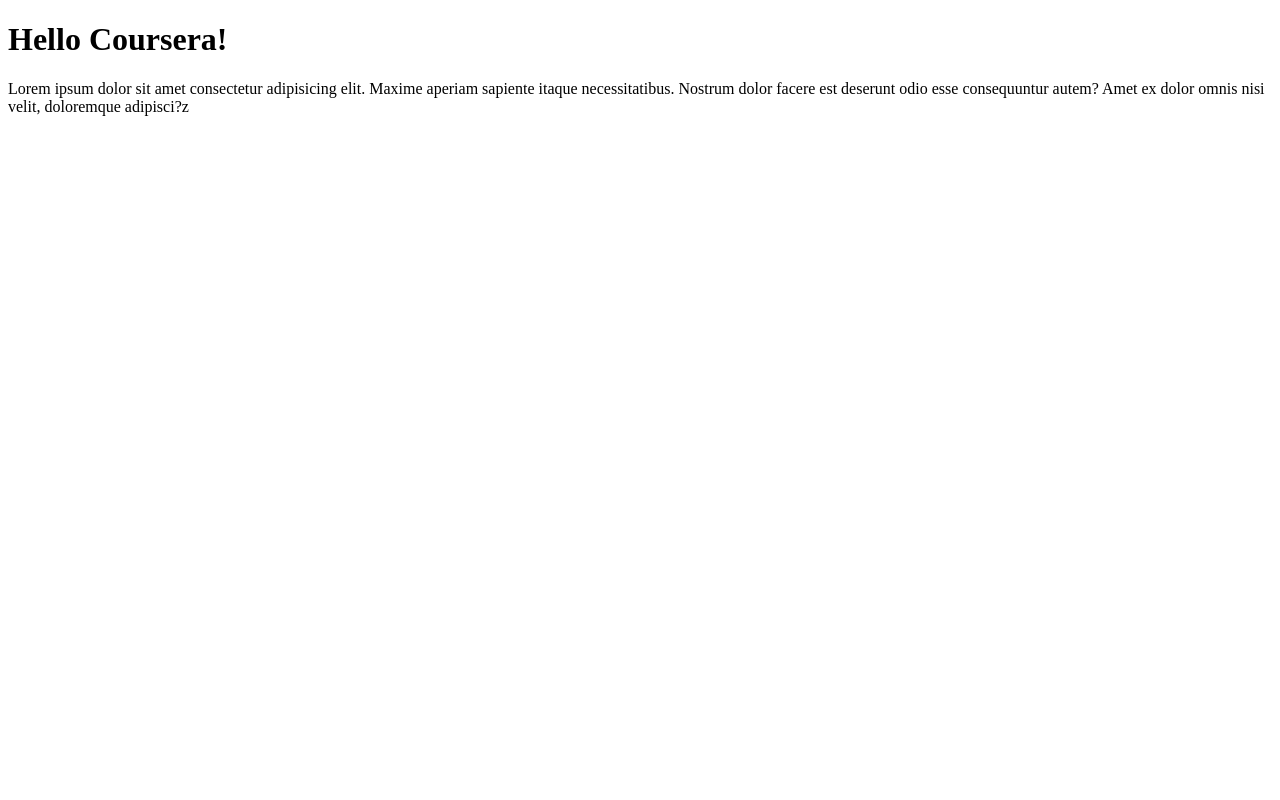
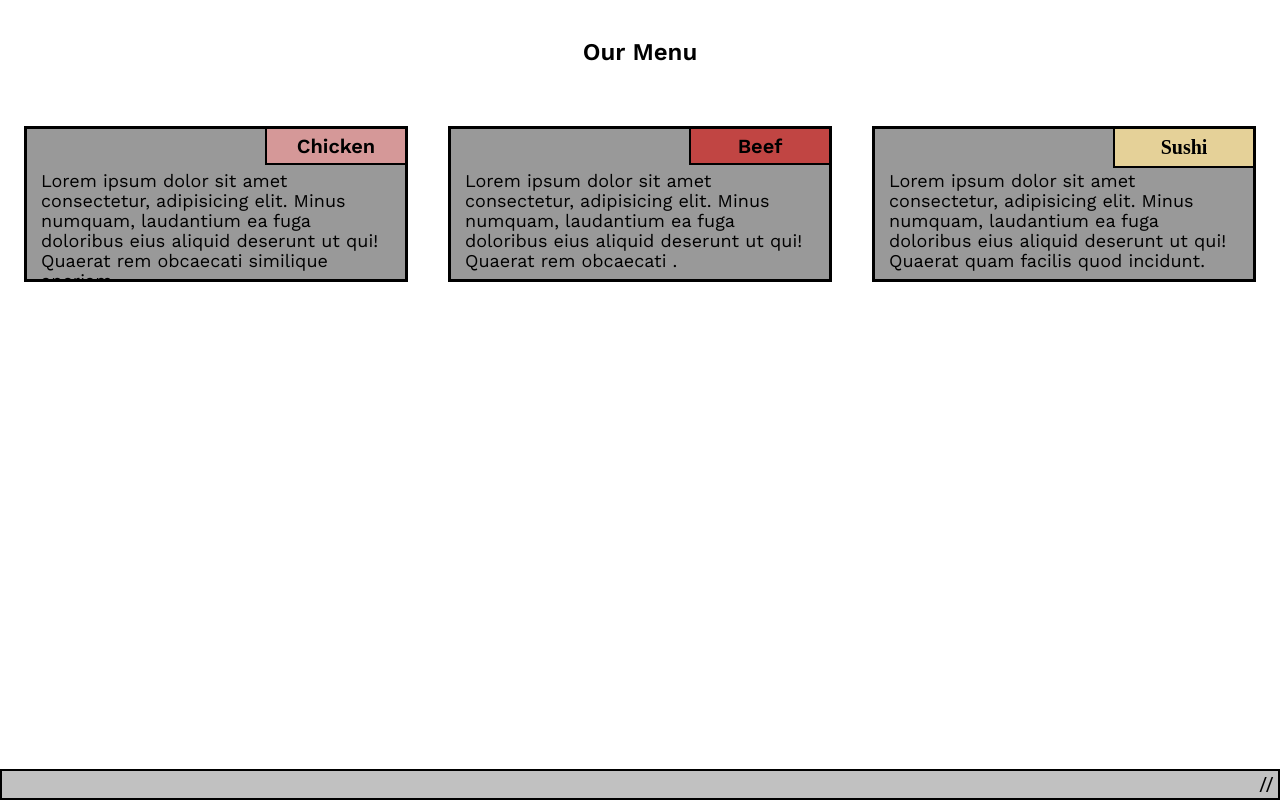
Before and after one commit to mshakhriyorov/mod2_sol, a plain HTML site: page index.html in a window 1280 px wide. Drawn offline with nearby package versions, Linux system fonts and the light colour scheme.

Commit message:
final commit

```diff
--- a/index.html
+++ b/index.html
@@ -3,10 +3,25 @@
 <head>
     <meta charset="UTF-8">
     <meta name="viewport" content="width=device-width, initial-scale=1.0">
+    <link rel="stylesheet" href="./style.css">
     <title>Document</title>
 </head>
 <body>
-    <h1>Hello Coursera!</h1>
-    <p>Lorem ipsum dolor sit amet consectetur adipisicing elit. Maxime aperiam sapiente itaque necessitatibus. Nostrum dolor facere est deserunt odio esse consequuntur autem? Amet ex dolor omnis nisi velit, doloremque adipisci?z</p>
+    <h1>Our Menu</h1>
+   <div class="row">
+        <div class="item1" >
+            <h2>Chicken</h2>
+            <p>Lorem ipsum dolor sit amet consectetur, adipisicing elit. Minus numquam, laudantium ea fuga doloribus eius aliquid deserunt ut qui! Quaerat rem obcaecati similique aperiam</p>
+        </div>
+        <div class="item2">
+            <h2>Beef</h2>
+            <p>Lorem ipsum dolor sit amet consectetur, adipisicing elit. Minus numquam, laudantium ea fuga doloribus eius aliquid deserunt ut qui! Quaerat rem obcaecati .</p>
+        </div>
+        <div class="item3" >
+            <h2>Sushi</h2>
+            <p>Lorem ipsum dolor sit amet consectetur, adipisicing elit. Minus numquam, laudantium ea fuga doloribus eius aliquid deserunt ut qui! Quaerat  quam facilis quod incidunt.</p>
+        </div>
+    </div>
+    <div class="footer">//</div>
 </body>
 </html>
--- /dev/null
+++ b/style.css
@@ -0,0 +1,141 @@
+@import url('https://fonts.googleapis.com/css2?family=Work+Sans:wght@400;600&display=swap');
+
+*{
+    margin: 0;
+    padding: 0;
+    box-sizing: border-box;
+
+}
+
+
+ body h1{
+    font-size: 24px;
+    font-weight: 700;
+    font-family: 'Work Sans', sans-serif;
+    text-align: center;
+    padding-top: 38px;
+    padding-bottom: 40px;
+}
+
+.row{
+    margin: 0;
+    display: flex;
+    flex-wrap: wrap;
+    flex-direction: row;
+    justify-content: center;
+    max-width: 100%;
+}
+
+.row .item1, .item2, .item3{
+    border: 3px solid black;
+    max-width: 30%;
+    height: 156px;
+    margin: 20px;
+    float: right;
+    background-color: #999999;
+    position: relative;
+    overflow: hidden;
+}
+
+
+.item1 h2{
+    position: absolute;
+    top: 0;
+    right: 0;
+    background-color: #d59898;
+    color: black;
+    padding: 7px 9px;
+    width: 140px;
+    height: auto;
+    border-bottom: 2px solid black;
+    border-left: 2px solid black;
+    text-align: center;
+    font-size: 20px;
+    font-weight: 600;
+
+}
+
+.item1, .item2, .item3 p{
+    font-size: 18px;
+    font-weight: 400;
+    line-height: 20px;
+    padding: 42px 12px 22px 14px;
+    text-align: left;
+    font-family: 'Work Sans', sans-serif;
+
+}
+
+.item2 h2{
+    background-color: #c14543;
+    position: absolute;
+    top: 0;
+    right: 0;
+    color: black;
+    padding: 7px 9px;
+    width: 140px;
+    height: auto;
+    border-bottom: 2px solid black;
+    border-left: 2px solid black;
+    text-align: center;
+    font-size: 20px;
+    font-weight: 600;
+}
+
+.item3 h2{
+    background-color: #e5d198;
+    position: absolute;
+    top: 0;
+    right: 0;
+    color: black;
+    padding: 7px 9px;
+    width: 140px;
+    height: auto;
+    border-bottom: 2px solid black;
+    border-left: 2px solid black;
+    text-align: center;
+    font-size: 20px;
+    font-weight: 600;
+}
+
+
+.footer {
+    width: 100%;
+    position: absolute;
+    bottom: 0;
+    background-color: #c1c1c1;
+    border: 2px solid black;
+    text-align:     right;
+    font-size: 24px;
+    font-weight: 700;
+    padding-right: 5px;
+}
+
+
+
+@media (min-width: 992px) and (max-width:1200px){
+    .item1, .item2, .item3{
+        width: 30%;
+    }
+}
+
+@media (min-width: 768px) and (max-width:991px){
+    .item1{
+        min-width: 40%;
+    }
+
+    .item2{
+        min-width: 40%;
+    }
+
+    .item3{
+        max-width: 84%;
+        margin: 0;
+        padding: 0;
+    }
+}
+
+@media (max-width: 767px){
+    .item1, .item2,.item3{
+        min-width: 80%;
+    }
+}
```
